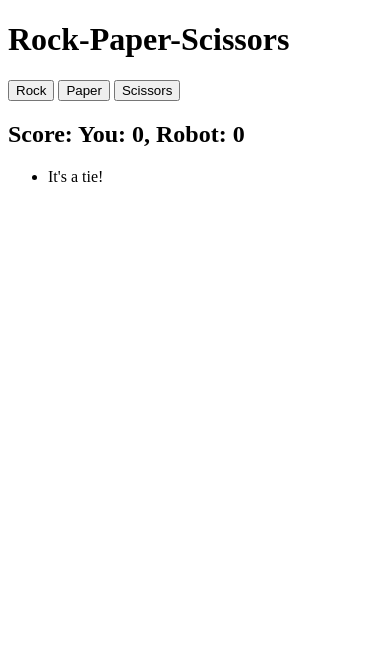
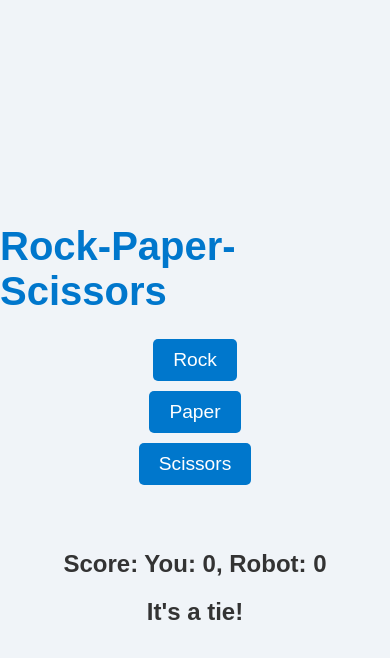
Before and after one commit to IleaDorin/rock-paper-scissors, a plain HTML site: page index.html in a window 390 px wide. Both pictures are taken after a click on the button "Rock". Drawn offline with Linux system fonts and the light colour scheme.

Commit message:
finished, added the css

```diff
--- a/index.html
+++ b/index.html
@@ -6,6 +6,7 @@
     <meta name="viewport" content="width=device-width, initial-scale=1.0">
     <title>RPS</title>
     <script src="./script.js" defer></script>
+    <link rel="stylesheet" href="styles.css">
 </head>
 
 <body>
@@ -16,8 +17,8 @@
 
     <div id="result">
         <h2></h2>
-        <ul id="ul_result">
-        </ul>
+        <h2 id="h2_result">
+        </h2>
         <h2 id="winner"></h2>
     </div>
 </body>
--- a/script.js
+++ b/script.js
@@ -31,23 +31,18 @@ function getHumanChoice() {
 function playRound(humanChoice, compChoice) {
 
     // adding the result to the board
-    const lst = document.querySelector("#ul_result");
-    const listItm = document.createElement('li');
-    const listText = document.createElement('span');
-    listItm.appendChild(listText);
+    const res = document.querySelector("#h2_result");
     let result;
     let win = false;
     if (humanChoice === "invalid") {
         result = "Invalid input, you loose by default!";
         computerScore++;
-        listText.textContent = result;
-        lst.appendChild(listItm);
+        res.textContent = result;
         return;
     }
     if (humanChoice === compChoice) {
         result = "It's a tie!";
-        listText.textContent = result;
-        lst.appendChild(listItm);
+        res.textContent = result;
         return;
     }
     switch (humanChoice) {
@@ -72,8 +67,11 @@ function playRound(humanChoice, compChoice) {
         result = "You win, " + humanChoice + " beats " + compChoice + "!";
         humanScore++;
     }
-    listText.textContent = result;
-    lst.appendChild(listItm);
+    res.textContent = result;
+    if (humanScore == 5 || computerScore == 5) {
+        res.textContent = '';
+        res.remove();
+    }
     return;
 }
 
--- /dev/null
+++ b/styles.css
@@ -0,0 +1,92 @@
+/* General body styles */
+body {
+    font-family: Arial, sans-serif;
+    background-color: #f0f4f8;
+    color: #333;
+    display: flex;
+    flex-direction: column;
+    align-items: center;
+    justify-content: center;
+    height: 100vh;
+    margin: 0;
+}
+
+/* Heading styles */
+h1 {
+    font-size: 3rem;
+    margin-bottom: 20px;
+    color: #0077cc;
+}
+
+/* Button styles */
+button.rsp-btn {
+    background-color: #0077cc;
+    color: white;
+    border: none;
+    border-radius: 5px;
+    padding: 15px 30px;
+    font-size: 1.5rem;
+    margin: 10px;
+    cursor: pointer;
+    transition: background-color 0.3s ease, transform 0.2s ease;
+}
+
+button.rsp-btn:hover {
+    background-color: #005fa3;
+    transform: scale(1.1);
+}
+
+button.rsp-btn:active {
+    background-color: #004080;
+    transform: scale(1.05);
+}
+
+/* Result section styles */
+#result {
+    margin-top: 40px;
+    text-align: center;
+}
+
+#result h2 {
+    font-size: 2rem;
+    margin-bottom: 20px;
+    color: #333;
+}
+
+/* Specific styling for h2 elements within #result */
+#h2_result {
+    font-size: 1.5rem;
+    margin: 20px 0;
+}
+
+/* Winner message styles */
+#winner {
+    font-size: 2.5rem;
+    color: #d9534f;
+    margin-top: 20px;
+}
+
+/* Responsive design */
+@media (max-width: 600px) {
+    h1 {
+        font-size: 2.5rem;
+    }
+
+    button.rsp-btn {
+        padding: 10px 20px;
+        font-size: 1.2rem;
+        margin: 5px;
+    }
+
+    #result h2 {
+        font-size: 1.5rem;
+    }
+
+    #h2_result {
+        font-size: 1.2rem;
+    }
+
+    #winner {
+        font-size: 2rem;
+    }
+}
```
